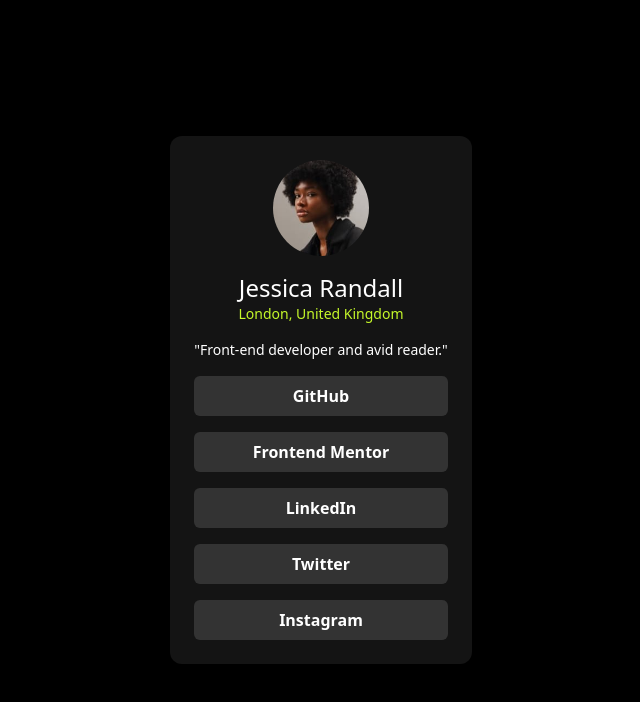
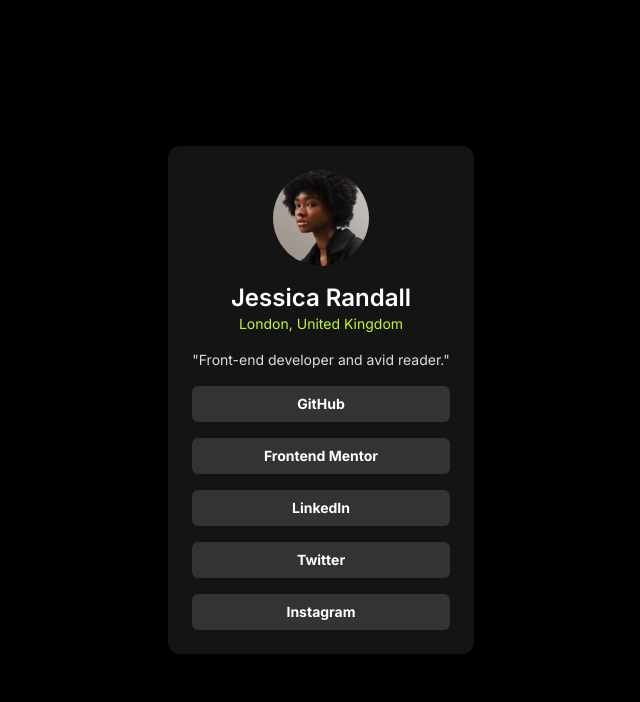
Before and after one commit to Rishabh763/Social-media-Links, a plain HTML site: page index.html in a window 1280 px wide. Shown: the whole page, without its empty margins (319-959 px from the left). Drawn offline with nearby package versions, Linux system fonts and the light colour scheme.

Commit message:
final commit

```diff
--- a/index.html
+++ b/index.html
@@ -11,6 +11,12 @@
       sizes="32x32"
       href="./assets/images/favicon-32x32.png"
     />
+    <link rel="preconnect" href="https://fonts.googleapis.com" />
+    <link rel="preconnect" href="https://fonts.gstatic.com" crossorigin />
+    <link
+      href="https://fonts.googleapis.com/css2?family=Inter:wght@100..900&display=swap"
+      rel="stylesheet"
+    />
 
     <script src="https://cdn.tailwindcss.com"></script>
     <script>
@@ -18,10 +24,10 @@
         theme: {
           extend: {
             colors: {
-              green : "hsl(75, 94%, 57%)",
+              green: "hsl(75, 94%, 57%)",
               white: "hsl(0, 0%, 100%)",
               grey: "hsl(0, 0%, 20%)",
-              darkGrey: "hsl(0, 0%, 12%)",
+              darkGrey: "hsl(0, 0%, 87%)",
               offBlack: "hsl(0, 0%, 8%)",
             },
           },
@@ -31,21 +37,63 @@
 
     <title>Frontend Mentor | Social links profile</title>
   </head>
-  <body>
+  <body
+    style="
+      font-family: 'Inter', system-ui, -apple-system, BlinkMacSystemFont,
+        'Segoe UI', Roboto, Oxygen, Ubuntu, Cantarell, 'Open Sans',
+        'Helvetica Neue', sans-serif;
+    "
+  >
     <main class="bg-black min-h-screen text-white grid place-items-center">
-      <div class="card flex flex-col gap-4 items-center bg-offBlack p-6 rounded-xl mx-4">
-        <img class="rounded-full aspect-ratio max-w-24" src="./assets/images/avatar-jessica.jpeg" alt="profile picture" />
+      <div
+        class="card flex flex-col gap-4 items-center bg-offBlack p-6 rounded-xl mx-4"
+      >
+        <img
+          class="rounded-full aspect-ratio max-w-24"
+          src="./assets/images/avatar-jessica.jpeg"
+          alt="profile picture"
+        />
         <div class="text-center">
-          <h1 class="text-2xl">Jessica Randall</h1>
+          <h1 class="text-2xl font-semibold">Jessica Randall</h1>
           <h2 class="text-green text-sm">London, United Kingdom</h2>
         </div>
-        <p class="text-sm">"Front-end developer and avid reader."</p>
-        <div class="flex flex-col gap-4 items-stretch w-full ">
-          <a href="#"><button class="bg-grey text-white rounded-md w-full py-2 font-bold">GitHub</button></a>
-          <a href="#"><button class="bg-grey text-white rounded-md w-full py-2 font-bold">Frontend Mentor</button></a>
-          <a href="#"><button class="bg-grey text-white rounded-md w-full py-2 font-bold">LinkedIn</button></a>
-          <a href="#"><button class="bg-grey text-white rounded-md w-full py-2 font-bold">Twitter</button></a>
-          <a href="#"><button class="bg-grey text-white rounded-md w-full py-2 font-bold">Instagram</button></a>
+        <p class="text-sm text-darkGrey">"Front-end developer and avid reader."</p>
+        <div class="flex flex-col gap-4 items-stretch w-full">
+          <a href="#"
+            ><button
+              class="bg-grey text-white rounded-md w-full py-2 font-bold text-sm hover:bg-green hover:text-grey transition-colors"
+            >
+              GitHub
+            </button></a
+          >
+          <a href="#"
+            ><button
+              class="bg-grey text-white rounded-md w-full py-2 font-bold text-sm hover:bg-green hover:text-grey transition-colors"
+            >
+              Frontend Mentor
+            </button></a
+          >
+          <a href="#"
+            ><button
+              class="bg-grey text-white rounded-md w-full py-2 font-bold text-sm hover:bg-green hover:text-grey transition-colors"
+            >
+              LinkedIn
+            </button></a
+          >
+          <a href="#"
+            ><button
+              class="bg-grey text-white rounded-md w-full py-2 font-bold text-sm hover:bg-green hover:text-grey transition-colors"
+            >
+              Twitter
+            </button></a
+          >
+          <a href="#"
+            ><button
+              class="bg-grey text-white rounded-md w-full py-2 font-bold text-sm hover:bg-green hover:text-grey transition-colors"
+            >
+              Instagram
+            </button></a
+          >
         </div>
       </div>
     </main>
```
Also changed, not shown: assets/fonts/Inter-VariableFont_slnt,wght.ttf (deleted), assets/fonts/OFL.txt (deleted), assets/fonts/README.txt (deleted), assets/fonts/static/Inter-Bold.ttf (deleted), assets/fonts/static/Inter-Regular.ttf (deleted), assets/fonts/static/Inter-SemiBold.ttf (deleted).
